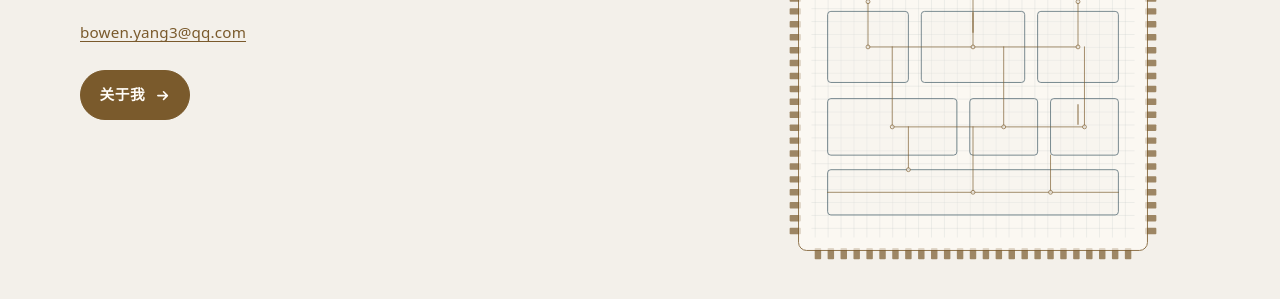
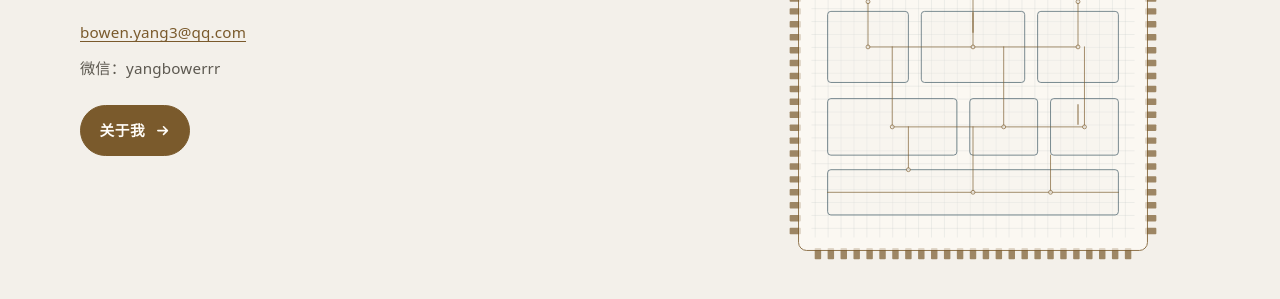
Before and after one commit to Booowennn/bowen-personal-site, a plain HTML site: page index.html in a window 1280 px wide. Shown: the part 165-464 px from the top of the page. Drawn offline with Linux system fonts and the light colour scheme.

Commit message:
Add WeChat ID as plain text on the personal site card

```diff
--- a/index.html
+++ b/index.html
@@ -910,6 +910,7 @@ footer.site p { margin: 0; }
         <p class="role">达摩院 芯片架构</p>
         <div class="contact-details" aria-label="联系方式">
           <a href="mailto:bowen.yang3@qq.com">bowen.yang3@qq.com</a>
+          <span>微信：yangbowerrr</span>
         </div>
         <div class="hero-actions">
           <a class="btn" href="#about">关于我
```
